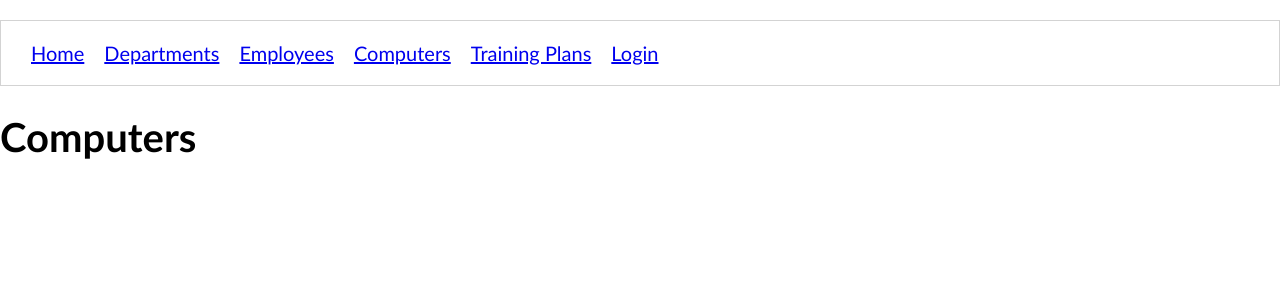
After one commit to nss-day-cohort-33/bangazon-workforce-management-galagord-dynasty, a Django app: page /computers/ in a window 1280 px wide. The commit adds this page. Shown: the top 300 px of the page. Run offline with Django 3.2, Linux system fonts and the light colour scheme; data that the repository does not hold is empty.

```diff
--- /dev/null
+++ b/hrapp/templates/computers/computer_list.html
@@ -0,0 +1,17 @@
+{% extends 'shared/base.html' %}
+
+{% block content %}
+
+    <h1>Computers</h1>
+
+    <ul>
+    {% for computer in all_computers %}
+        <li>
+          {% comment %} <a href="{% url 'hrapp:computer' computer.id %}"> {% endcomment %}
+          {{ computer.manufacturer }} {{computer.model}}
+          {% comment %} </a> {% endcomment %}
+        </li>
+    {% endfor %}
+    </ul>
+
+{% endblock %}
--- a/hrapp/templates/shared/base.html
+++ b/hrapp/templates/shared/base.html
@@ -20,7 +20,7 @@
             <li class="navList__route"><a href="{% url 'hrapp:home' %}">Departments</a></li>
             <li class="navList__route"><a href="{% url 'hrapp:employee_list' %}">Employees</a></li>
             <li class="navList__route"><a href="{% url 'hrapp:home' %}">Computers</a></li>
-            <li class="navList__route"><a href="{% url 'hrapp:home' %}">Training Plans</a></li>
+            <li class="navList__route"><a href="{% url 'hrapp:computer_list' %}">Training Plans</a></li>
             {% if request.user.is_authenticated %}
                 <li class="navList__route"><a href="{% url 'hrapp:logout' %}">Logout</a></li>
             {% else %}
--- a/hrapp/urls.py
+++ b/hrapp/urls.py
@@ -12,4 +12,5 @@ urlpatterns = [
     path('login/', auth_views.LoginView.as_view()),
     path('logout/', logout_user, name='logout'),
     path('employees/', employee_list, name='employee_list'),
+    path('computers/', computer_list, name='computer_list'),
 ]
--- a/hrapp/views/__init__.py
+++ b/hrapp/views/__init__.py
@@ -1,3 +1,4 @@
 from .employees.employee_list import employee_list
 from .home import home
 from .auth.logout import logout_user
+from .computers.computer_list import computer_list
--- /dev/null
+++ b/hrapp/views/computers/computer_list.py
@@ -0,0 +1,39 @@
+import sqlite3
+from django.shortcuts import render
+from hrapp.models import Computer
+from ..connection import Connection
+
+def computer_list(request):
+    with sqlite3.connect(Connection.db_path) as conn:
+        conn.row_factory = sqlite3.Row
+        db_cursor = conn.cursor()
+
+        db_cursor.execute("""
+        select
+            c.id,
+            c.manufacturer,
+            c.model,
+            c.purchase_date,
+            c.decommission_date
+        from hrapp_computer c;
+        """)
+
+        all_computers = []
+        dataset = db_cursor.fetchall()
+
+        for row in dataset:
+            computer = Computer()
+            computer.id = row['id']
+            computer.manufacturer = row['manufacturer']
+            computer.model = row['model']
+            computer.purchase_date = row['purchase_date']
+            computer.decommission_date = row['decommission_date']
+
+            all_computers.append(computer)
+
+    template = 'computers/computer_list.html'
+    context = {
+        'all_computers': all_computers
+    }
+
+    return render(request, template, context)
```
